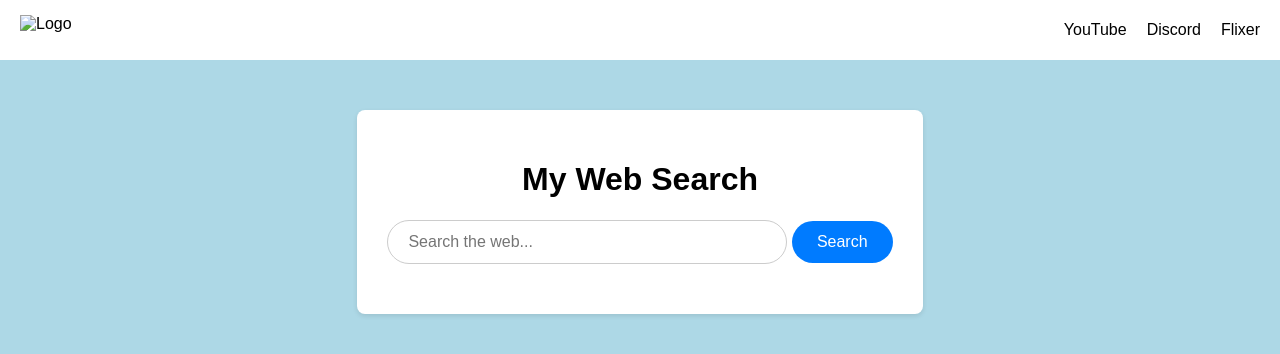
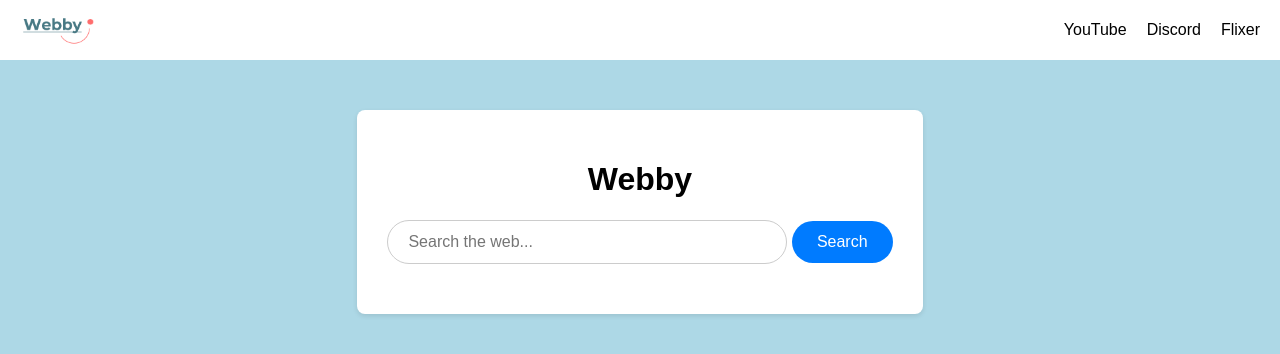
Before and after one commit to GalaxyHub1101/Webby, a plain HTML site: page index.html in a window 1280 px wide. Drawn offline with Linux system fonts and the light colour scheme.

Commit message:
Update index.html

```diff
--- a/index.html
+++ b/index.html
@@ -3,7 +3,8 @@
 <head>
     <meta charset="UTF-8">
     <meta name="viewport" content="width=device-width, initial-scale=1.0">
-    <title>My Web Search</title>
+    <title>Webby</title>
+    <link rel="icon" type="image/x-icon" href="W.png">
     <style>
         body {
             background-color: #ADD8E6; /* Light blue */
@@ -90,7 +91,7 @@
 
     <nav>
         <div class="left-section">
-            <img src="your-logo.png" alt="Logo">
+            <img src="Logo.png" alt="Logo">
         </div>
         <div class="right-section">
             <a href="https://www.youtube.com/">YouTube</a>
@@ -100,7 +101,7 @@
     </nav>
 
     <div class="search-container">
-        <h1>My Web Search</h1>
+        <h1>Webby</h1>
         <input type="text" id="search-input" placeholder="Search the web...">
         <button onclick="performSearch()">Search</button>
     </div>
```
